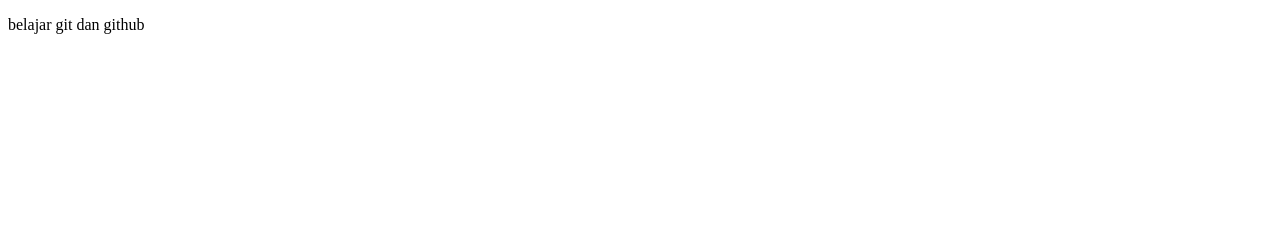
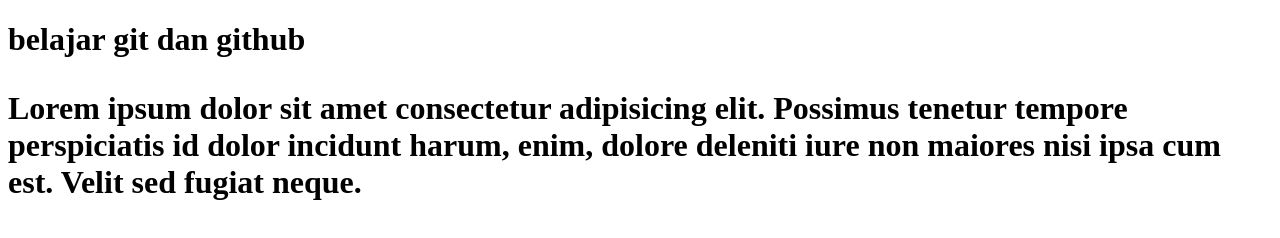
Before and after one commit to Anthopyta/Belajar-git-, a plain HTML site: page index.html in a window 1280 px wide. Drawn offline with Linux system fonts and the light colour scheme.

Commit message:
merubah dan menambahkan content baru

```diff
--- a/index.html
+++ b/index.html
@@ -7,6 +7,8 @@
     <title>Document</title>
 </head>
 <body>
-    <p>belajar git dan  github</p>
+    <h1>belajar git dan  github</p>
+
+    <p>Lorem ipsum dolor sit amet consectetur adipisicing elit. Possimus tenetur tempore perspiciatis id dolor incidunt harum, enim, dolore deleniti iure non maiores nisi ipsa cum est. Velit sed fugiat neque.</p>
 </body>
 </html>
```
